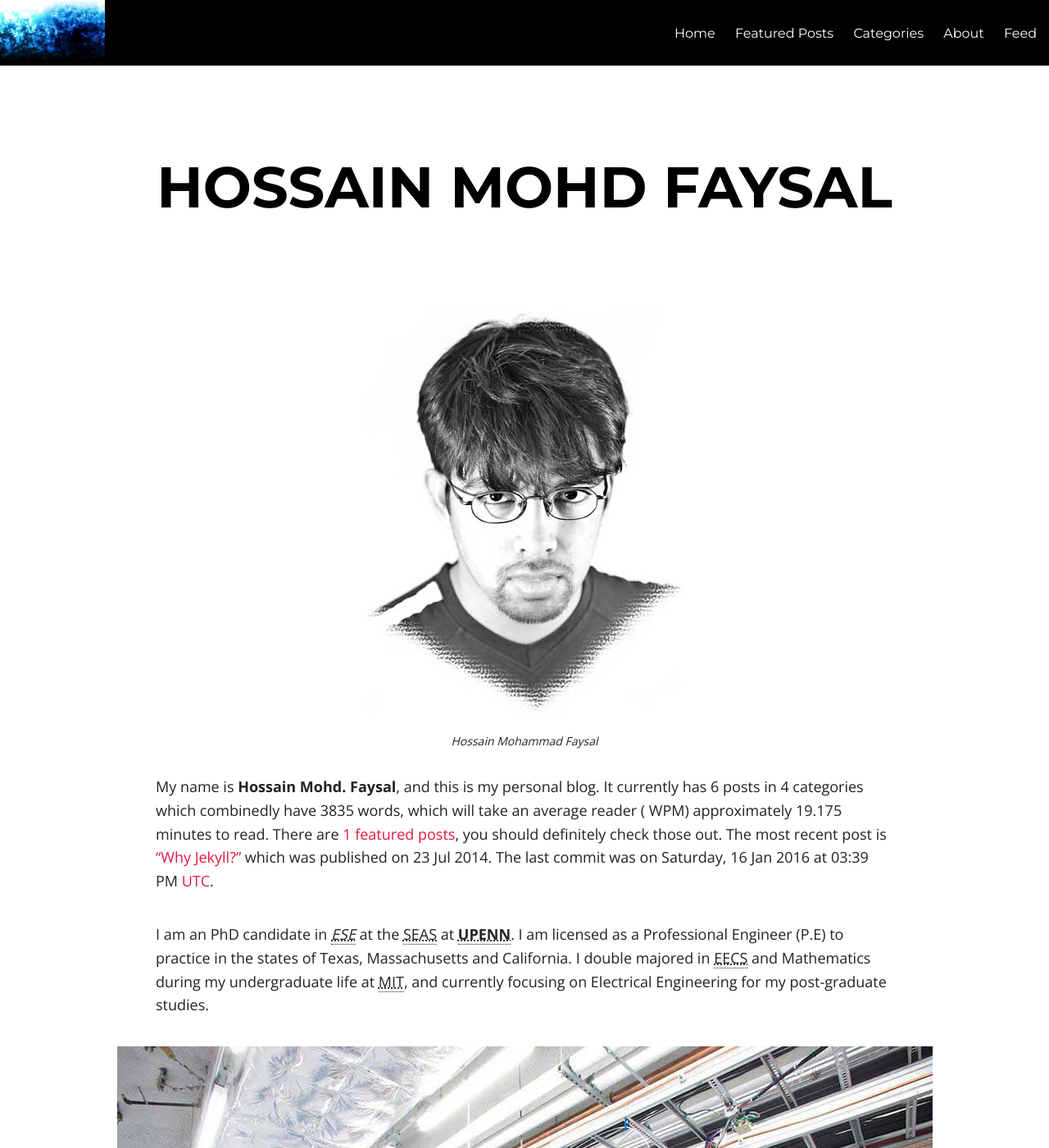
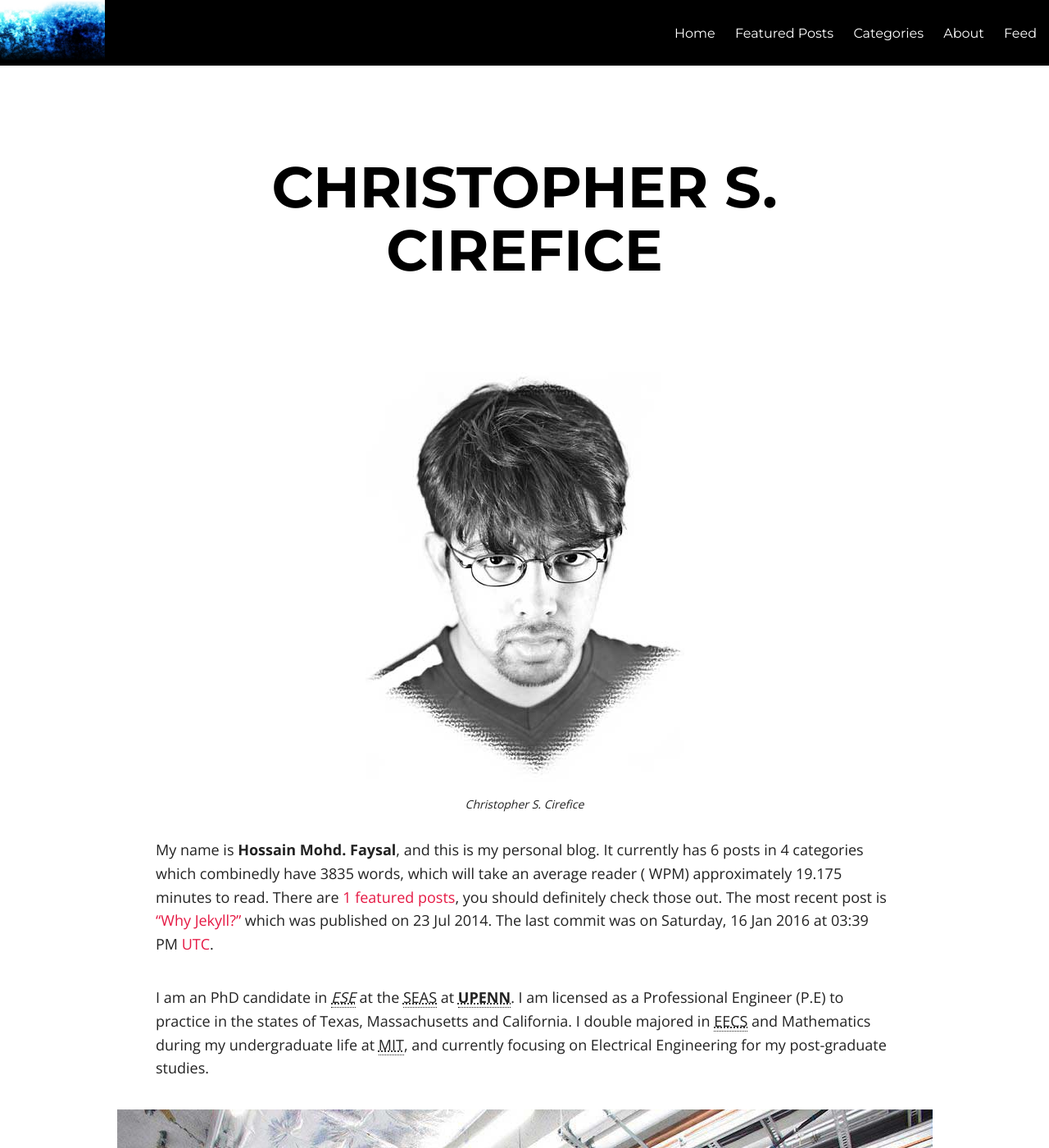
Before and after one commit to cireficc/cireficc.github.io, a Jekyll site: the page built from about.md, in a window 1280 px wide and 1400 px high. Shown: the whole window at 82% size. Built offline with Jekyll 4.4.1, drawn with Linux system fonts in a browser that asks for light colours; nearby versions of some CDN libraries.

Commit message:
Fix about to reference self

```diff
--- a/about.md
+++ b/about.md
@@ -1,14 +1,14 @@
 ---
 layout: page
 permalink: /about/index.html
-title: Hossain Mohd Faysal
-tags: [Hossain, Mohd, Faysal, hmfaysal]
+title: Christopher S. Cirefice
+tags: [Cirefice, S., Christopher, cireficc, christophercirefice]
 imagefeature: fourseasons.jpg
 chart: true
 ---
 <figure>
-  <img src="{{ site.url }}/images/hossain-faysal.jpg" alt="Hossain Mohammad Faysal">
-  <figcaption>Hossain Mohammad Faysal</figcaption>
+  <img src="{{ site.url }}/images/hossain-faysal.jpg" alt="Christopher S. Cirefice">
+  <figcaption>Christopher S. Cirefice</figcaption>
 </figure>
 
 {% assign total_words = 0 %}
@@ -38,7 +38,7 @@ I am an PhD candidate in *ESE* at the [SEAS](http://www.seas.upenn.edu/) at **UP
 *[UPENN]: University of Pennsylvania
 
 <figure>
-	<img src="{{ site.url }}/images/Hossain-Mohd-Faysal.jpg" alt="Hossain Mohammad Faysal">
+	<img src="{{ site.url }}/images/Hossain-Mohd-Faysal.jpg" alt="Christopher S. Cirefice">
 	<figcaption>At Bates Linear Accelerator Center</figcaption>
 </figure>
 
```
Also changed, not shown: images/hmfaysal-404.jpg (deleted).
